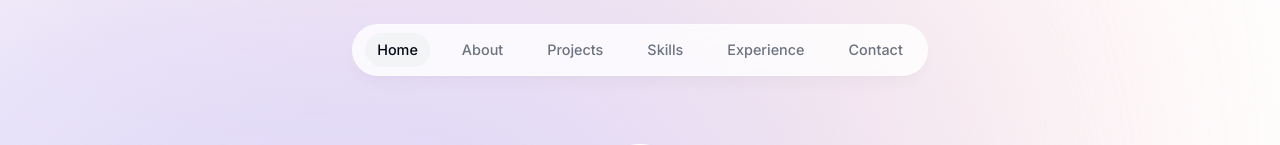
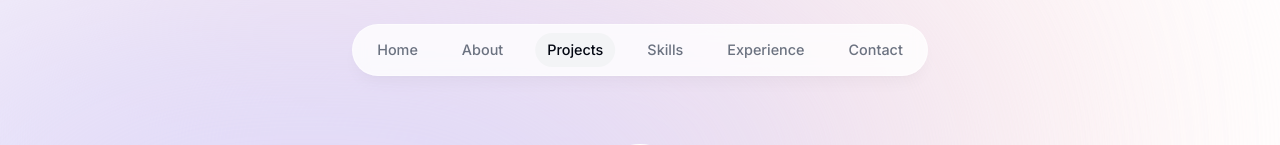
Before and after one commit to chandu-vemula/portfolio, a Next.js app: page / in a window 1280 px wide. Shown: the top 145 px of the page. Built offline with nearby package versions, Linux system fonts and the light colour scheme.

Commit message:
Complete Header transitions,smooth scroll and refactor the code

```diff
--- a/app/layout.tsx
+++ b/app/layout.tsx
@@ -1,5 +1,6 @@
 import './globals.css'
 import Header from "@/components/header"
+import ActiveSectionContextProvider from '@/context/active-section-context'
 import { Inter } from 'next/font/google'
 
 const inter = Inter({ subsets: ['latin'] })
@@ -15,12 +16,17 @@
   children: React.ReactNode
 }) {
   return (
-    <html lang="en" className='!scroll-smooth'>
-      <body className={`${inter.className} bg-grey-50 text-gray-950 relative h-[5000px] pt-28 sm:pt-36`}>
+    <html lang="en" className="!scroll-smooth">
+      <body
+        className={`${inter.className} bg-grey-50 text-gray-950 relative h-[5000px] pt-28 sm:pt-36`}
+      >
         <div className="bg-[#fbe2e3] absolute top-[-6rem] -z-10 right-[11rem] h-[31.25rem] w-[31.25rem] rounded-full blur-[10rem] sm:w-[68.75rem]"></div>
         <div className="bg-[#dbd7fb] absolute top-[-1rem] -z-10 left-[-35rem] h-[31.25rem] w-[50rem] rounded-full blur-[10rem] sm:w-[68.75rem] md:left-[-33rem] lg:left-[-28rem] xl:left-[-15rem] 2xl:left-[-5rem]"></div>
-        <Header/>
-        {children}
+
+        <ActiveSectionContextProvider>
+          <Header />
+          {children}
+        </ActiveSectionContextProvider>
       </body>
     </html>
   );
--- a/components/about.tsx
+++ b/components/about.tsx
@@ -1,12 +1,16 @@
 "use client"
 
-import React from 'react'
+import React, { useEffect } from 'react'
 import SectionHeading from './section-heading'
 import { motion } from 'framer-motion'
+import { useSectionInView } from '@/lib/hooks'
 
 export default function About() {
+
+ const { ref } = useSectionInView("About");
+
   return (
-    <motion.section className='mb-28 max-w-[45rem] text-center leading-8 sm:mb-40 scroll-mt-28'
+    <motion.section ref={ref} className='mb-28 max-w-[45rem] text-center leading-8 sm:mb-40 scroll-mt-28'
      initial = {{ opacity: 0, y: 100}}
      animate = {{ opacity: 1, y: 0}}
      transition = {{delay: 0.175}}
--- a/components/header.tsx
+++ b/components/header.tsx
@@ -1,13 +1,16 @@
 "use client"
 
-import React, { useState } from 'react'
+import React from 'react'
 import {motion} from "framer-motion"
 import { links } from "@/lib/data"
 import Link from 'next/link';
 import clsx from 'clsx';
 
+import { useActiveSectionContext } from '@/context/active-section-context';
+
 export default function Header() {
-  const [activeSection, setActiveSection] = useState('Home');
+
+  const {activeSection, setActiveSection, setTimeOfLastClick} = useActiveSectionContext();
 
   return (
     <header className="z-[999] relative">
@@ -33,7 +36,10 @@
                   }
                 )}
                 href={link.hash}
-                onClick={() =>setActiveSection(link.name)}
+                onClick={() => {
+                  setActiveSection(link.name)
+                  setTimeOfLastClick(Date.now())
+                }}
               >
                 {link.name}
                 {link.name === activeSection && (
--- a/components/into.tsx
+++ b/components/into.tsx
@@ -8,11 +8,15 @@
 import { BsArrowRight, BsLinkedin } from "react-icons/bs"
 import { HiDownload } from "react-icons/hi";
 import { FaGithubSquare } from 'react-icons/fa';
+import { useSectionInView } from '@/lib/hooks';
 
 
 export default function Intro() {
+
+ const {ref} = useSectionInView("Home", 0.5);
+
   return (
-    <section id="home" className="mb-28 max-w-[50rem] text-center sm:mb-0 scroll-mt-[100rem]">
+    <section ref={ref} id="home" className="mb-28 max-w-[50rem] text-center sm:mb-0 scroll-mt-[100rem]">
       <div className="flex items-center justify-center">
         <div className="relative">
           <motion.div
--- a/components/projects.tsx
+++ b/components/projects.tsx
@@ -1,11 +1,18 @@
-import React from 'react'
+"use client"
+
+import React, { useEffect } from 'react'
 import SectionHeading from './section-heading'
 import { projectsData } from '@/lib/data';
-import Project from './project'
+import Project from './project';
+
+import { useSectionInView } from '@/lib/hooks';
 
 export default function Projects() {
+
+ const { ref } = useSectionInView("Projects", 0.5);
+
   return (
-    <section id="projects" className='scroll-mt-28'>
+    <section ref={ref} id="projects" className='scroll-mt-28'>
       <SectionHeading>My Projects</SectionHeading>
       <div>
         {projectsData.map((project, index) => (
--- /dev/null
+++ b/context/active-section-context.tsx
@@ -0,0 +1,46 @@
+"use client"
+
+import React, { useState, createContext, useContext } from 'react'
+import type { SectionName } from '@/lib/types';
+
+
+type ActiveSectionContextProviderProps = {
+  children: React.ReactNode;
+};
+
+type ActiveSectionContextType = {
+  activeSection: SectionName;
+  setActiveSection: React.Dispatch<React.SetStateAction<SectionName>>;
+  timeOfLastClick: number;
+  setTimeOfLastClick: React.Dispatch<React.SetStateAction<number>>;
+};
+
+export const ActiveSectionContext = createContext<ActiveSectionContextType | null>(null);
+
+export default function ActiveSectionContextProvider({
+  children}: ActiveSectionContextProviderProps) {
+  const [activeSection, setActiveSection] = useState<SectionName>("Home");
+  const [timeOfLastClick, setTimeOfLastClick] = useState(0);
+  return (
+  <ActiveSectionContext.Provider value={{
+    activeSection,
+    setActiveSection,
+    timeOfLastClick,
+    setTimeOfLastClick
+  }}>{children}</ActiveSectionContext.Provider>
+);
+
+}
+
+// custom hook to deal with null
+export function useActiveSectionContext() {
+  const context = useContext(ActiveSectionContext);
+
+  if(context === null) {
+    throw new Error(
+      "useActiveSectionContext must be used within an ActiveSectionContextProvider"
+    );
+  }
+
+  return context;
+}
--- /dev/null
+++ b/lib/hooks.ts
@@ -0,0 +1,19 @@
+import { useActiveSectionContext } from "@/context/active-section-context";
+import { useEffect } from "react";
+import { useInView } from "react-intersection-observer";
+import type { SectionName } from "./types";
+
+export function useSectionInView(sectionName: SectionName, threshold = 0.75) {
+  const { ref, inView } = useInView({
+    threshold: threshold,
+  });
+  const { setActiveSection, timeOfLastClick } = useActiveSectionContext();
+
+  useEffect(() => {
+    if (inView && Date.now() - timeOfLastClick > 1000) {
+      setActiveSection(sectionName);
+    }
+  }, [inView, setActiveSection, timeOfLastClick, sectionName]);
+
+  return {ref}
+}
--- /dev/null
+++ b/lib/types.ts
@@ -0,0 +1,3 @@
+import { links } from "./data";
+
+export type SectionName = (typeof links)[number]["name"];
```
